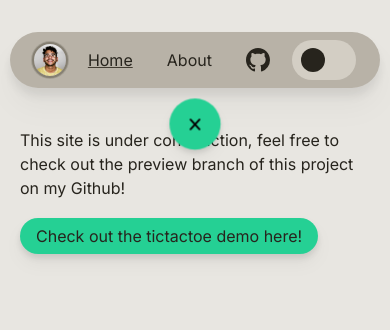
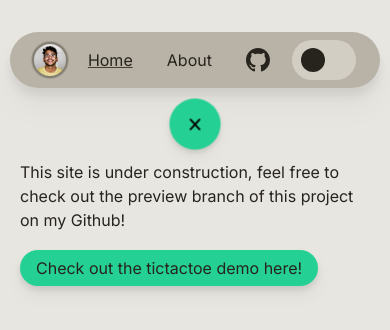
Before and after one commit to theonlynanu/website, a Next.js app: page / in a window 390 px wide. Shown: the top 330 px of the page. Built offline with nearby package versions, Linux system fonts and the light colour scheme.

Commit message:
Update root layout for better mobile behavior
Previously on mobile, navbar toggle would sit on
top of page content on load. Updated margins to
prevent this

```diff
--- a/src/app/layout.tsx
+++ b/src/app/layout.tsx
@@ -25,7 +25,7 @@ export default function RootLayout({
       >
         <Providers>
           <NavBar />
-          <main className="mt-32 w-full">{children}</main>
+          <main className="mt-40 md:mt-32 w-full">{children}</main>
           <Footer />
         </Providers>
       </body>
```
